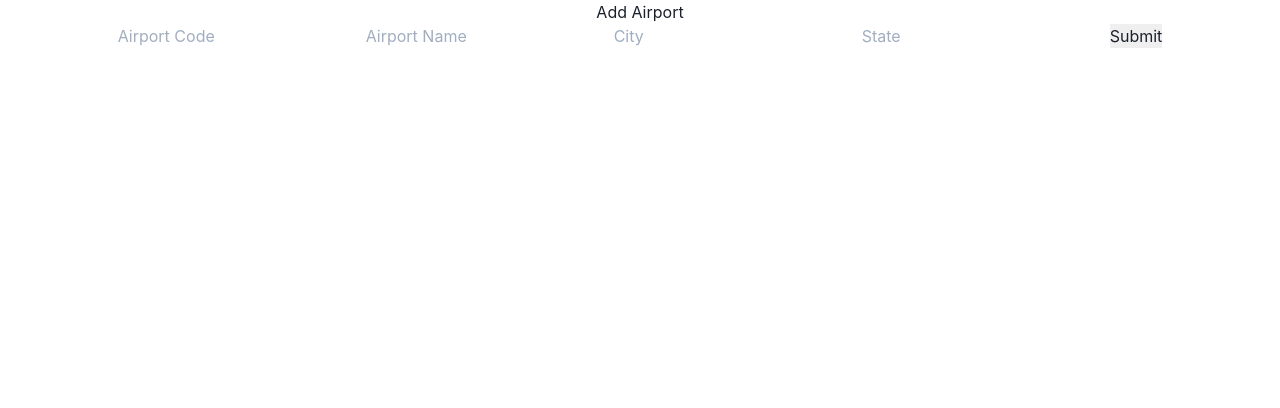
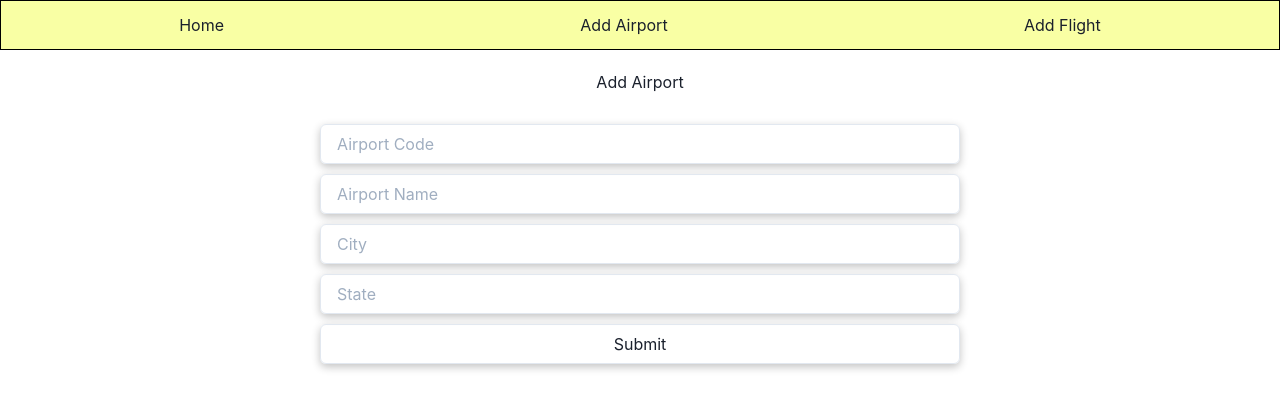
Before and after one commit to sreerag-rajan/fight-or-flight-client, a React (Vite) app: page /addairport in a window 1280 px wide. Shown: the top 408 px of the page. Built offline with nearby package versions, Linux system fonts and the light colour scheme.

Commit message:
added navbar

```diff
--- a/src/App.jsx
+++ b/src/App.jsx
@@ -1,11 +1,13 @@
 import { useState } from 'react'
 import './App.css'
 import { AllRoutes } from './Components/AllRoutes/AllRoutes'
+import { Navbar } from './Components/Navbar/Navbar'
 
 function App() {
 
   return (
     <div className="App">
+      <Navbar/>
       <AllRoutes/>
     </div>
   )
--- a/src/Components/AddAirport/AddAirport.jsx
+++ b/src/Components/AddAirport/AddAirport.jsx
@@ -1,5 +1,6 @@
 import axios from "axios";
 import React from "react";
+import {Input, FormControl,FormLabel,} from "@chakra-ui/react"
 
 
 class AddAirport extends React.Component{
@@ -41,13 +42,13 @@ class AddAirport extends React.Component{
         return(<div>
             <h1>Add Airport</h1>
             <div>
-                <form onSubmit={this.handleSubmit}>
-                    <input onChange={this.handleChange} value={this.state.formData.code} type="text" name="" id="code" placeholder="Airport Code" />
-                    <input onChange={this.handleChange} value={this.state.formData.name} type="text" name="" id="name" placeholder="Airport Name" />
-                    <input onChange={this.handleChange} value={this.state.formData.city} type="text" name="" id="city" placeholder="City"/>
-                    <input onChange={this.handleChange} value={this.state.formData.state} type="text" name="" id="state" placeholder="State"/>
-                    <input type="submit" value="Submit" />
-                </form>
+                <FormControl width={"50%"} margin="auto" marginTop={"30px"}  display={"flex"} flexDirection="column" gap={"10px"} onSubmit={this.handleSubmit}>
+                    <Input sx={{boxShadow:" rgba(0, 0, 0, 0.24) 0px 3px 8px"}} onChange={this.handleChange} value={this.state.formData.code} type="text" name="" id="code" placeholder="Airport Code" />
+                    <Input sx={{boxShadow:" rgba(0, 0, 0, 0.24) 0px 3px 8px"}} onChange={this.handleChange} value={this.state.formData.name} type="text" name="" id="name" placeholder="Airport Name" />
+                    <Input sx={{boxShadow:" rgba(0, 0, 0, 0.24) 0px 3px 8px"}} onChange={this.handleChange} value={this.state.formData.city} type="text" name="" id="city" placeholder="City"/>
+                    <Input sx={{boxShadow:" rgba(0, 0, 0, 0.24) 0px 3px 8px"}} onChange={this.handleChange} value={this.state.formData.state} type="text" name="" id="state" placeholder="State"/>
+                    <Input sx={{boxShadow:" rgba(0, 0, 0, 0.24) 0px 3px 8px"}}  type="submit" value="Submit" />
+                </FormControl>
             </div>
         </div>)
     }
--- /dev/null
+++ b/src/Components/Navbar/Navbar.jsx
@@ -0,0 +1,22 @@
+import { Flex } from "@chakra-ui/react";
+import React from "react";
+import { Link } from "react-router-dom";
+
+
+class Navbar extends React.Component{
+    constructor(props){
+        super(props);
+    }
+
+    render(){
+        return(
+            <Flex sx={{height:"50px", border:"1px solid black", backgroundColor:"#F9FFA4"}} marginBottom="20px" alignItems="center" justifyContent={"space-around"}>
+                <Link to="/">Home</Link>
+                <Link to="/addairport">Add Airport</Link>
+                <Link to="/addflight">Add Flight</Link>
+            </Flex>
+        )
+    }
+}
+
+export {Navbar}
```
